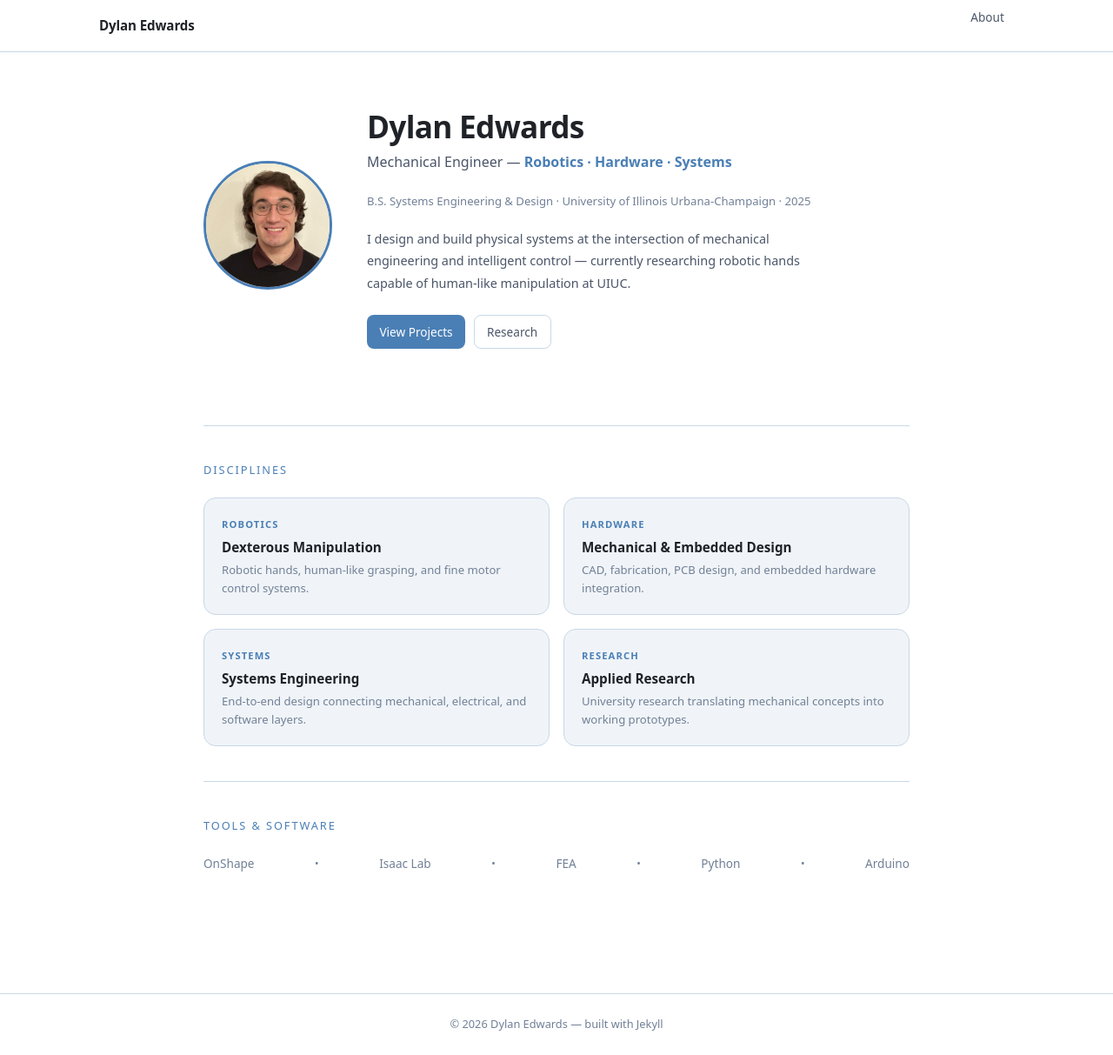
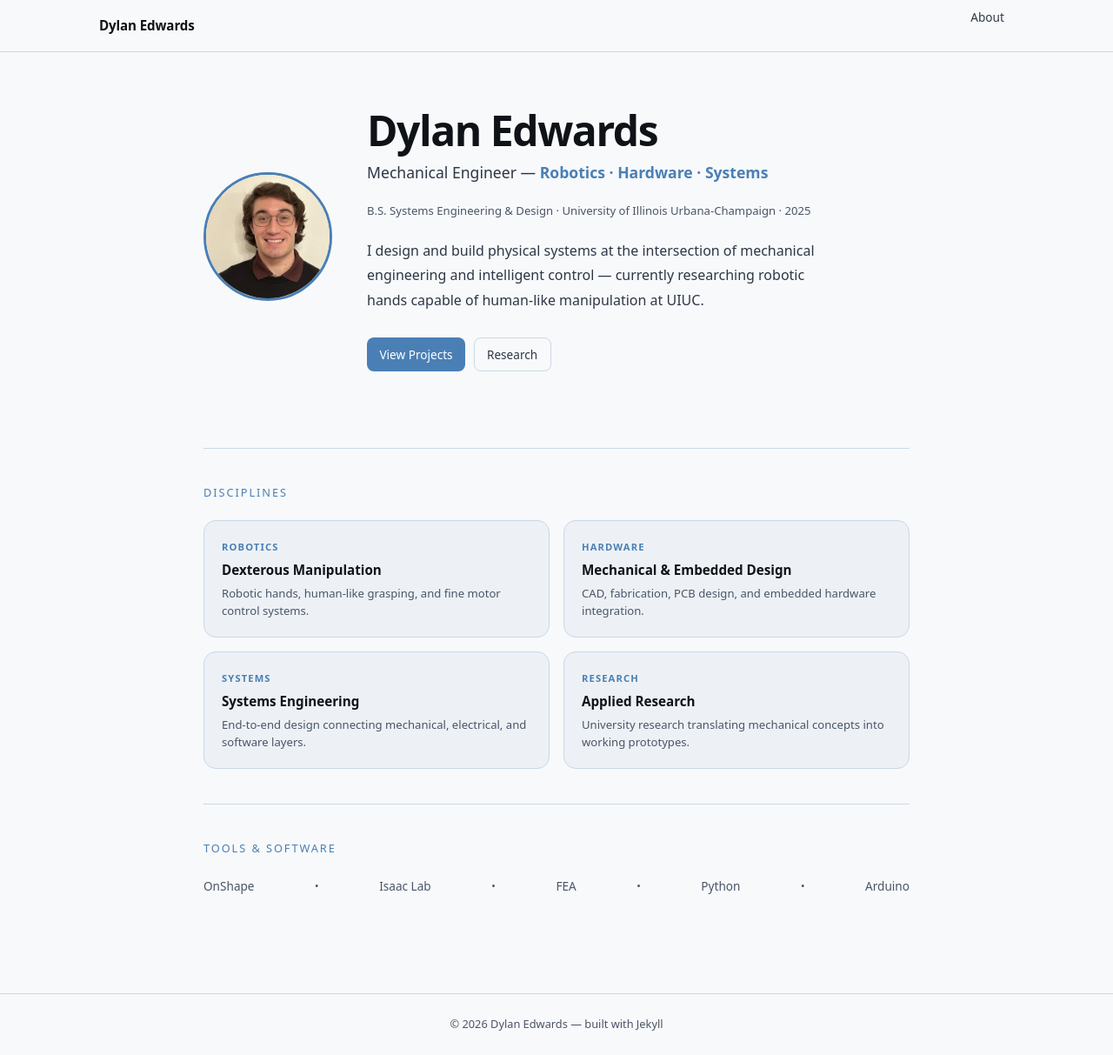
Before and after one commit to DylanEdwards02/DylanEdwards02.github.io, a Jekyll site: the page built from index.md, in a window 1280 px wide and 1213 px high. Shown: the whole window at 87% size. Built offline with Jekyll 4.4.1, drawn with Linux system fonts in a browser that asks for light colours.

Commit message:
Adjusted styles
Updated color variables for background and text to improve UI aesthetics. Adjusted font sizes and margins for better layout.

```diff
--- a/assets/css/style.css
+++ b/assets/css/style.css
@@ -5,14 +5,14 @@
 
 /* ── Custom Properties ─────────────────────────────────────── */
 :root {
-  --bg:          #ffffff;
-  --bg-2:        #f0f4f8;
-  --bg-3:        #e4ecf4;
+  --bg:          #f8f9fa;
+  --bg-2:        #edf1f5;
+  --bg-3:        #e0e8f0;
   --border:      #c8d8e8;
   --border-2:    #a0b8d0;
-  --text:        #1f2328;
-  --text-2:      #4a5568;
-  --text-3:      #718096;
+  --text:        #0f1318;
+  --text-2:      #2d3748;
+  --text-3:      #4a5568;
   --accent:      #4a7fb5;
   --accent-2:    #3a6fa5;
   --green:       #2a7f6f;
@@ -48,18 +48,18 @@ h1, h2, h3, h4, h5, h6 {
 }
 h1 { font-size: 1.75rem; margin-bottom: 0.875rem; }
 h2 { font-size: 1.35rem; margin-bottom: 0.75rem; margin-top: 2rem; }
-h3 { font-size: 1.1rem;  margin-bottom: 0.5rem; }
+h3 { font-size: 1.1rem; margin-bottom: 0.5rem; }
 
-p   { color: var(--text-2); margin-bottom: 0.875rem; }
+p { color: var(--text-2); margin-bottom: 0.875rem; }
 p:last-child { margin-bottom: 0; }
 
-a   { color: var(--accent); text-decoration: none; transition: color 0.2s; }
+a { color: var(--accent); text-decoration: none; transition: color 0.2s; }
 a:hover { color: var(--accent-2); }
 
 strong { color: var(--text); font-weight: 600; }
 
 ul, ol { padding-left: 1.5rem; margin-bottom: 1rem; }
-li     { color: var(--text-2); margin-bottom: 0.3rem; }
+li { color: var(--text-2); margin-bottom: 0.3rem; }
 
 hr {
   border: none;
@@ -91,7 +91,7 @@ main {
   position: fixed;
   top: 0; left: 0; right: 0;
   height: var(--nav-h);
-  background: rgba(255, 255, 255, 0.92);
+  background: rgba(248, 249, 250, 0.92);
   backdrop-filter: blur(16px);
   -webkit-backdrop-filter: blur(16px);
   border-bottom: 1px solid var(--border);
@@ -233,6 +233,7 @@ main {
   color: var(--accent);
   border: 1px solid rgba(74, 127, 181, 0.2);
 }
+
 .tag-dot {
   color: var(--text-3);
   font-size: 1.4rem;
@@ -262,37 +263,30 @@ main {
 
 .hero-content { flex: 1; }
 
-.hero-greeting {
-  font-family: var(--font-mono);
-  font-size: 0.85rem;
-  color: var(--green);
-  margin-bottom: 0.4rem;
-  display: block;
-}
-
 .hero-name {
   font-family: var(--font-sans);
-  font-size: 2.2rem;
+  font-size: 3rem;
   font-weight: 700;
   color: var(--text);
-  margin-bottom: 0.4rem;
-  letter-spacing: -0.02em;
-  line-height: 1.2;
+  margin-bottom: 0.5rem;
+  letter-spacing: -0.03em;
+  line-height: 1.1;
 }
 
 .hero-tagline {
-  font-size: 1rem;
+  font-size: 1.1rem;
   color: var(--text-2);
   margin-bottom: 1.25rem;
+  line-height: 1.5;
 }
-.hero-tagline strong { color: var(--accent); }
+.hero-tagline strong { color: var(--accent); font-weight: 600; }
 
 .hero-bio {
   color: var(--text-2);
-  font-size: 0.9rem;
+  font-size: 1rem;
   max-width: 520px;
-  margin-bottom: 1.5rem;
-  line-height: 1.75;
+  margin-bottom: 1.75rem;
+  line-height: 1.8;
 }
 
 .hero-ctas {
@@ -319,7 +313,7 @@ main {
   padding: 1.25rem;
   transition: border-color 0.2s;
 }
-.highlight-card:hover { border-color: var(--accent-2); }
+.highlight-card:hover { border-color: var(--border-2); }
 
 .highlight-card .hl-label {
   font-family: var(--font-sans);
@@ -697,56 +691,6 @@ main {
   background: rgba(74, 127, 181, 0.07);
 }
 
-.form-feedback {
-  padding: 0.75rem 1rem;
-  border-radius: var(--radius);
-  font-size: 0.875rem;
-  margin-bottom: 1.1rem;
-}
-.form-feedback--success {
-  background: rgba(42, 127, 111, 0.12);
-  border: 1px solid rgba(42, 127, 111, 0.35);
-  color: var(--green);
-}
-.form-feedback--error {
-  background: rgba(248, 81, 73, 0.12);
-  border: 1px solid rgba(248, 81, 73, 0.35);
-  color: #e53e3e;
-}
-
-.form-group { margin-bottom: 1.1rem; }
-.form-group label {
-  display: block;
-  font-family: var(--font-sans);
-  font-size: 0.72rem;
-  color: var(--text-3);
-  text-transform: uppercase;
-  letter-spacing: 0.08em;
-  margin-bottom: 0.35rem;
-  font-weight: 600;
-}
-.form-group input,
-.form-group textarea {
-  width: 100%;
-  background: var(--bg-2);
-  border: 1px solid var(--border);
-  border-radius: var(--radius);
-  padding: 0.6rem 0.875rem;
-  font-family: var(--font-sans);
-  font-size: 0.9rem;
-  color: var(--text);
-  outline: none;
-  transition: border-color 0.2s;
-}
-.form-group input:focus,
-.form-group textarea:focus { border-color: var(--accent); }
-.form-group input::placeholder,
-.form-group textarea::placeholder { color: var(--text-3); }
-.form-group textarea {
-  resize: vertical;
-  min-height: 120px;
-}
-
 /* ── Responsive ─────────────────────────────────────────────── */
 @media (max-width: 768px) {
   .hero {
@@ -754,11 +698,10 @@ main {
     text-align: center;
     gap: 1.25rem;
   }
+  .hero-name { font-size: 2.2rem; }
   .hero-bio { max-width: 100%; }
   .hero-ctas { justify-content: center; }
-
   .highlights-grid { grid-template-columns: 1fr; }
-
   .about-layout { grid-template-columns: 1fr; }
   .about-sidebar {
     display: flex;
@@ -772,45 +715,16 @@ main {
     object-fit: cover;
     flex-shrink: 0;
   }
-
   .project-card-body { flex-direction: column; }
   .project-img { width: 100%; height: 175px; }
-
   .contact-layout { grid-template-columns: 1fr; }
-
   .cert-card { flex-direction: column; text-align: center; gap: 1rem; }
-
   .tech-row { flex-direction: column; gap: 0.15rem; }
   .tech-row .tl { min-width: unset; }
-
   .timeline-meta { flex-direction: column; gap: 0.2rem; }
 }
 
 @media (max-width: 480px) {
   main { padding-top: calc(var(--nav-h) + 1.75rem); }
-  .hero-name { font-size: 1.7rem; }
   .nav-inner { padding: 0 1rem; }
 }
-
-/* ── Tools strip ─────────────────────────────────────────────── */
-.tools-strip {
-  display: flex;
-  flex-wrap: wrap;
-  gap: 0.5rem;
-  margin-bottom: 2rem;
-}
-.tool-pill {
-  font-size: 0.8rem;
-  font-weight: 500;
-  padding: 0.35rem 0.85rem;
-  border-radius: 999px;
-  background: var(--bg-2);
-  border: 1px solid var(--border);
-  color: var(--text-2);
-  transition: all 0.15s;
-}
-.tool-pill:hover {
-  border-color: var(--accent);
-  color: var(--accent);
-  background: var(--bg-3);
-}
```
